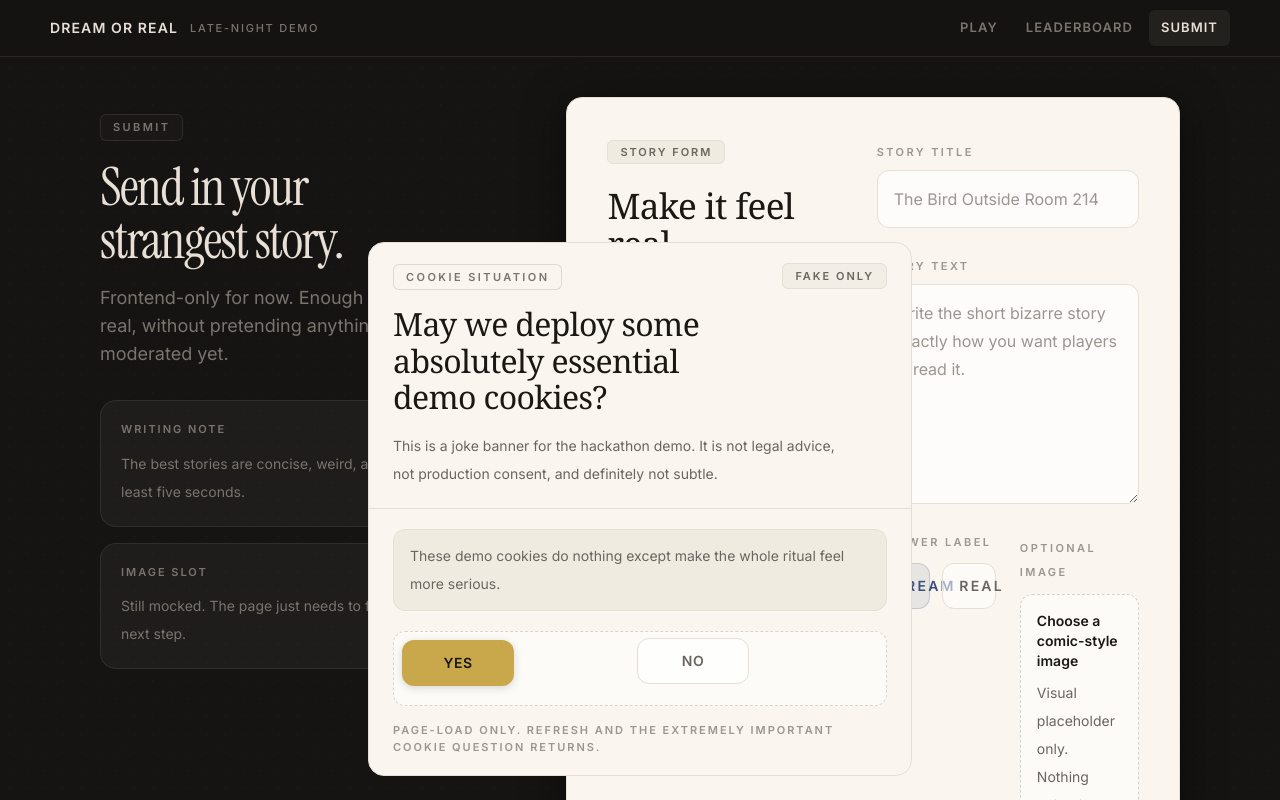
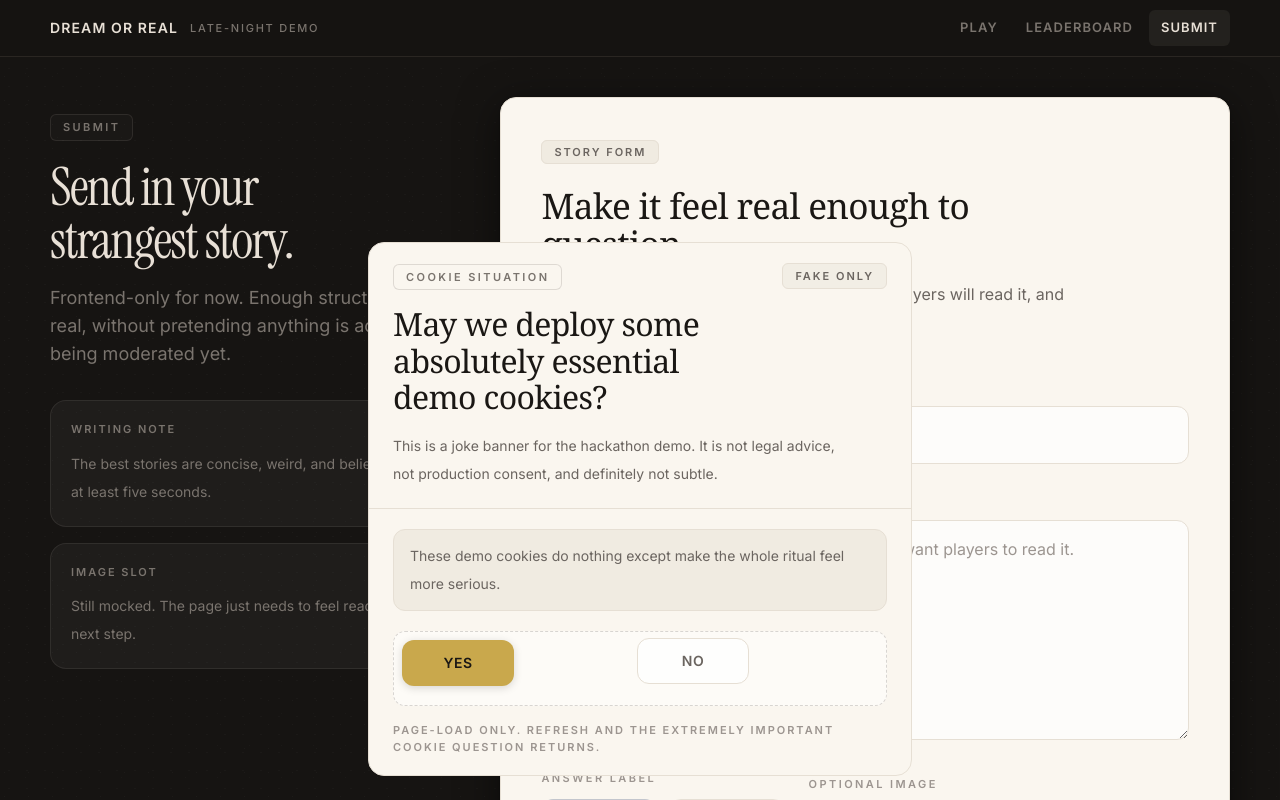
Before and after one commit to moanv2/dream-or-real, a Next.js app in the folder frontend/: page /submit in a window 1280 px wide. Shown: the top 800 px of the page. Built offline with nearby package versions, Linux system fonts and the light colour scheme.

Commit message:
fixed submit page

```diff
--- a/frontend/app/submit/page.tsx
+++ b/frontend/app/submit/page.tsx
@@ -50,7 +50,7 @@ export default function SubmitPage() {
   return (
     <main className="app-page">
       <div className="app-frame">
-        <section className="mx-auto grid max-w-[1080px] gap-10 lg:grid-cols-[0.82fr_1.18fr]">
+        <section className="mx-auto grid max-w-[1180px] gap-10 lg:grid-cols-[0.72fr_1.28fr]">
           <div className="pt-4">
             <p className="section-kicker">Submit</p>
             <h1 className="section-title mt-5">
@@ -156,15 +156,13 @@ export default function SubmitPage() {
             </section>
           ) : (
             <section className="motion-card-enter surface-card p-8 lg:p-10">
-              <div className="grid gap-8 lg:grid-cols-[0.95fr_1.05fr]">
-                <div>
+              <div>
+                <div className="max-w-[34rem]">
                   <span className="rounded-md border border-[var(--border-card)] bg-[var(--bg-card-reveal)] px-3 py-1 text-[11px] font-semibold uppercase tracking-[0.18em] text-[var(--text-secondary)]">
                     Story form
                   </span>
                   <h2 className="mt-6 font-serif text-[2.2rem] leading-[1.08] tracking-[-0.02em] text-[var(--text-primary)]">
-                    Make it feel real
-                    <br />
-                    enough to question.
+                    Make it feel real enough to question.
                   </h2>
                   <p className="mt-4 text-base leading-8 text-[var(--text-secondary)]">
                     Keep the title concise, write the story the way players will read
@@ -172,7 +170,7 @@ export default function SubmitPage() {
                   </p>
                 </div>
 
-                <form className="space-y-6" onSubmit={handleSubmit}>
+                <form className="mt-8 space-y-6" onSubmit={handleSubmit}>
                   <div className="space-y-2">
                     <label htmlFor="story-title" className="meta-label">
                       Story title
@@ -202,7 +200,7 @@ export default function SubmitPage() {
                     />
                   </div>
 
-                  <div className="grid gap-6 md:grid-cols-2">
+                  <div className="grid gap-6 lg:grid-cols-[0.78fr_1.22fr]">
                     <div>
                       <p className="meta-label">Answer label</p>
                       <div className="mt-3 grid grid-cols-2 gap-3">
@@ -236,7 +234,7 @@ export default function SubmitPage() {
                       <label className="meta-label">Optional image</label>
                       <label
                         htmlFor="story-image"
-                        className="mt-3 flex min-h-[120px] cursor-pointer flex-col justify-between rounded-xl border border-dashed border-[rgba(107,101,96,0.28)] bg-[rgba(255,255,255,0.55)] px-4 py-4 transition-all duration-200 hover:-translate-y-[1px] hover:border-[rgba(26,23,20,0.18)]"
+                        className="mt-3 flex min-h-[148px] cursor-pointer flex-col justify-between rounded-xl border border-dashed border-[rgba(107,101,96,0.28)] bg-[rgba(255,255,255,0.55)] px-5 py-4 transition-all duration-200 hover:-translate-y-[1px] hover:border-[rgba(26,23,20,0.18)]"
                       >
                         <div>
                           <p className="text-sm font-semibold text-[var(--text-primary)]">
```
